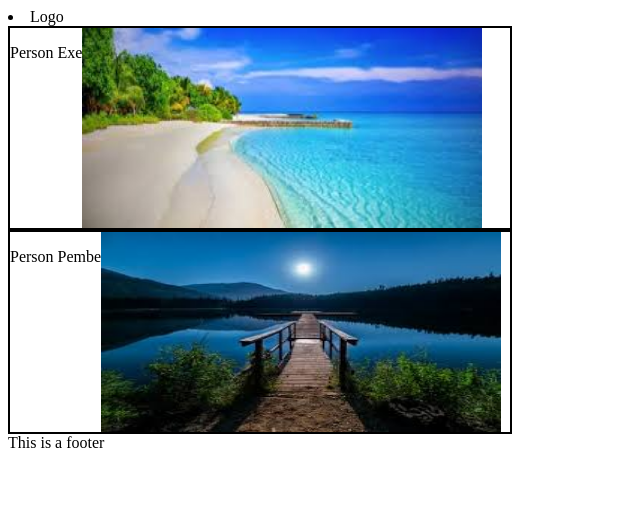
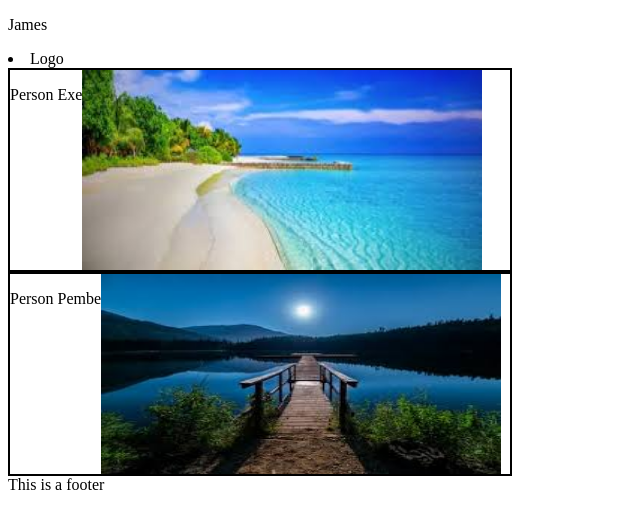
Before and after one commit to NjengaSaruni/Ratings, a React (Create React App) app: page / in a window 1280 px wide. Shown: the top 528 px of the page, without its empty margins (0-640 px from the left). Built offline with nearby package versions, Linux system fonts and the light colour scheme.

Commit message:
React state

```diff
--- a/src/App.jsx
+++ b/src/App.jsx
@@ -4,6 +4,13 @@ import Footer from "./components/Footer";
 import Person from "./Person";
 
 class App extends React.Component {
+    constructor() {
+        super();
+        this.state = {
+            king: "James"
+        }
+    }
+
     render() {
         let people = [
             {
@@ -18,6 +25,7 @@ class App extends React.Component {
         const peopleList = people.map(person => <Person person={person}/>);
         return (
             <div>
+                <p>{this.state.king}</p>
                 <Header/>
                 {peopleList}
                 <Footer/>
```
